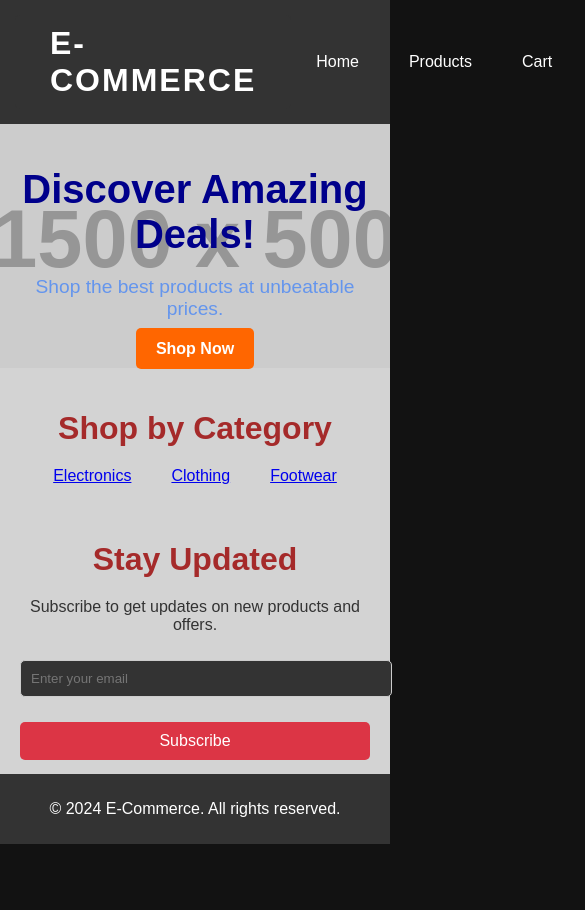
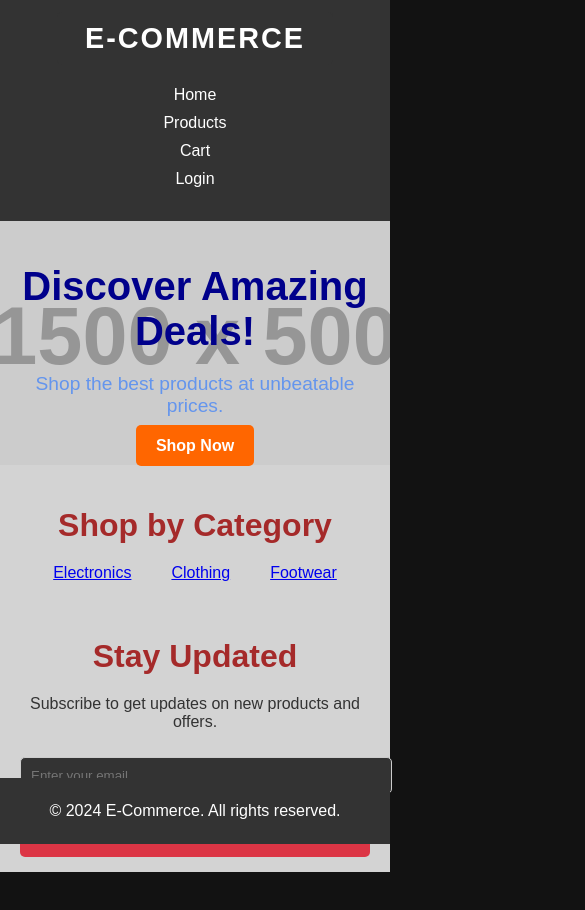
Before and after one commit to ashwini-karke/E-Commerce, a React (Vite) app in the folder e-commerce-frontend/: page / in a window 390 px wide. Shown: the top 910 px of the page, 585 px wide, since content can reach past the window. Before the commit the page ends 875 px from the top, so only its background shows below. Built offline with nearby package versions, Linux system fonts and the light colour scheme; the HTML template or start-up script is replaced by a standard one.

Commit message:
updated ui

```diff
--- a/e-commerce-frontend/src/App.tsx
+++ b/e-commerce-frontend/src/App.tsx
@@ -1,4 +1,4 @@
-import { BrowserRouter as Router, Routes, Route } from "react-router-dom";
+import { HashRouter as Router, Routes, Route } from "react-router-dom";
 import Home from "./pages/Home";
 import ProductList from "./pages/ProductList";
 import ProductDetails from "./pages/ProductDetails";
--- a/e-commerce-frontend/src/index.css
+++ b/e-commerce-frontend/src/index.css
@@ -11,11 +11,12 @@ main {
 
 .header {
   background: #333;
-  color: white;
+  color: #fff;
   padding: 15px;
   display: flex;
-  justify-content: space-between;
+  justify-content: center;
   align-items: center;
+  flex-wrap: wrap;
 }
 
 .header a {
@@ -76,3 +77,55 @@ main {
   letter-spacing: inherit; /* Inherit letter spacing */
   transition: color 0.3s ease; /* Smooth color transition */
 }
+
+/* Small devices (phones) */
+@media (max-width: 600px) {
+  .header {
+    flex-direction: column;
+    text-align: center;
+    padding: 10px;
+  }
+
+  .header ul {
+    flex-direction: column;
+    padding: 0;
+  }
+
+  .header li {
+    margin: 5px 0;
+  }
+
+  .logo {
+    font-size: 1.5rem;
+    padding: 8px 16px;
+  }
+
+  main {
+    padding-bottom: 80px;
+  }
+
+  .footer {
+    font-size: 14px;
+    padding: 8px 0;
+  }
+}
+
+/* Medium devices (tablets) */
+@media (max-width: 900px) {
+  .header {
+    padding: 12px;
+  }
+
+  .logo {
+    font-size: 1.8rem;
+    padding: 10px 18px;
+  }
+
+  .header a {
+    margin: 0 10px;
+  }
+
+  .footer {
+    font-size: 16px;
+  }
+}
--- a/e-commerce-frontend/src/pages/ProductDetails/index.css
+++ b/e-commerce-frontend/src/pages/ProductDetails/index.css
@@ -93,3 +93,58 @@
 .add-to-cart-button:hover {
   background-color: #e65c00;
 }
+
+/* Small devices (phones) */
+@media (max-width: 600px) {
+  .product-container {
+    flex-direction: column;
+    gap: 15px;
+  }
+
+  .product-card {
+    width: 90%;
+    max-width: 280px;
+    padding: 12px;
+  }
+
+  .product-name {
+    font-size: 16px;
+  }
+
+  .product-price {
+    font-size: 14px;
+  }
+
+  .product-description {
+    font-size: 12px;
+  }
+
+  .add-to-cart-button {
+    font-size: 12px;
+    padding: 6px;
+  }
+}
+
+/* Medium devices (tablets) */
+@media (max-width: 900px) {
+  .product-container {
+    justify-content: space-around;
+  }
+
+  .product-card {
+    width: 45%;
+    max-width: 280px;
+  }
+
+  .product-name {
+    font-size: 17px;
+  }
+
+  .product-price {
+    font-size: 15px;
+  }
+
+  .product-description {
+    font-size: 13px;
+  }
+}
```
